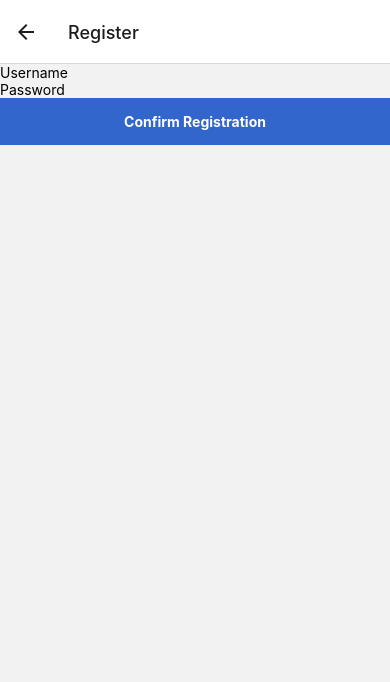
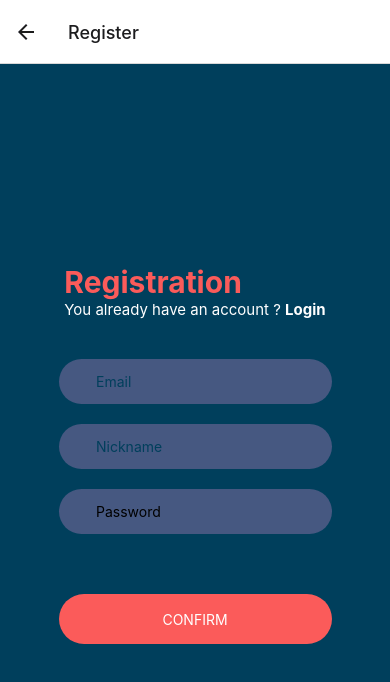
Before and after one commit to karimdahoumane/fyc-mobile, a React Native app: screen /Register in a window 390 px wide. Shown: the top 682 px of the page. Built offline with nearby package versions, Linux system fonts and the light colour scheme.

Commit message:
(feat): Login / Logout / Register are all working good

```diff
--- a/src/Auth/Login.js
+++ b/src/Auth/Login.js
@@ -1,35 +1,46 @@
-import React, { useState } from 'react';
-import { StyleSheet, Text, View, TextInput, TouchableOpacity, StatusBar } from 'react-native';
-import { useNavigation } from '@react-navigation/native';
-import { API_URL } from '../Utils/Constants';
-import { storeToken, getToken } from './TokenProvider';
+import React, { useState } from "react";
+import {
+  StyleSheet,
+  Text,
+  View,
+  TextInput,
+  TouchableOpacity,
+  StatusBar,
+} from "react-native";
+import { useNavigation } from "@react-navigation/native";
+import { API_URL } from "../Utils/Constants";
+import { storeToken, getToken } from "./TokenProvider";
 
 const Login = () => {
-    const [username, setUsername] = useState('');
-    const [password, setPassword] = useState('');
-    const [error, setError] = useState('');
+  const [username, setUsername] = useState("");
+  const [password, setPassword] = useState("");
+  const [error, setError] = useState("");
 
   const navigation = useNavigation();
 
   const handleLogin = async () => {
     try {
-            const response = await fetch(API_URL+'auth/login', {
-                method: 'POST',
+      const response = await fetch(API_URL + "auth/login", {
+        method: "POST",
         headers: {
-                    'Content-Type': 'application/json',
+          "Content-Type": "application/json",
         },
         body: JSON.stringify({
-                    username,
-                    password,
+          username: username,
+          password: password,
         }),
       });
+      if (!response.ok) {
+        setError("Invalid username or password");
+        return;
+      }
       const json = await response.json();
       if (json.access_token) {
-                console.log(json.access_token);
         storeToken(json.access_token);
-                navigation.navigate('Home');
+        navigation.navigate("Home");
+        setError("");
       } else {
-                setError(json.message);
+        setError("Invalid username or password");
       }
     } catch (error) {
       console.error(error);
@@ -37,12 +48,15 @@ const Login = () => {
   };
 
   const navigateToRegister = () => {
-        navigation.navigate('Register');
-    }
+    navigation.navigate("Register");
+  };
 
   return (
     <View style={styles.container}>
       <StatusBar style="auto" />
+      <View style={styles.welcomeView}>
+        <Text style={styles.welcomeText}>Welcome to the Login Page</Text>
+      </View>
       <View style={styles.inputView}>
         <TextInput
           style={styles.TextInput}
@@ -59,16 +73,15 @@ const Login = () => {
           onChangeText={(password) => setPassword(password)}
         />
       </View>
-            {error &&
-                    <Text style={styles.errorText}>{error}</Text>
-            }
+      {error && <Text style={styles.errorText}>{error}</Text>}
       <TouchableOpacity style={styles.loginBtn} onPress={handleLogin}>
         <Text style={styles.loginText}>LOGIN</Text>
       </TouchableOpacity>
+      <TouchableOpacity style={styles.registerBtn} onPress={navigateToRegister}>
+        <Text style={styles.registerText}>REGISTER</Text>
+      </TouchableOpacity>
     </View>
   );
-
-
 };
 const styles = StyleSheet.create({
   container: {
@@ -77,10 +90,22 @@ const styles = StyleSheet.create({
     alignItems: "center",
     justifyContent: "center",
   },
+  welcomeView: {
+    backgroundColor: "#FFC0CB",
+    borderRadius: 30,
+    width: "60%",
+    height: 45,
+    marginBottom: 20,
+    alignItems: "center",
+  },
+  welcomeText: {
+    color: "#fff",
+    fontWeight: "bold",
+  },
   inputView: {
     backgroundColor: "#FFC0CB",
     borderRadius: 30,
-        width: "70%",
+    width: "60%",
     height: 45,
     marginBottom: 20,
     alignItems: "center",
@@ -92,16 +117,33 @@ const styles = StyleSheet.create({
     marginLeft: 20,
   },
   loginBtn: {
-        width:"80%",
-        borderRadius:25,
-        height:50,
-        alignItems:"center",
-        justifyContent:"center",
-        marginTop:40,
-        backgroundColor:"#FF1493",
+    width: "80%",
+    borderRadius: 25,
+    height: 50,
+    alignItems: "center",
+    justifyContent: "center",
+    marginTop: 40,
+    backgroundColor: "#FF1493",
+  },
+  loginText: {
+    color: "#fff",
+    fontWeight: "bold",
+  },
+  registerBtn: {
+    width: "80%",
+    borderRadius: 25,
+    height: 50,
+    alignItems: "center",
+    justifyContent: "center",
+    marginTop: 40,
+    backgroundColor: "#FF1493",
+  },
+  registerText: {
+    color: "#fff",
+    fontWeight: "bold",
   },
   errorText: {
-        color: 'red',
+    color: "red",
   },
 });
 
--- /dev/null
+++ b/src/Auth/Logout.js
@@ -0,0 +1,40 @@
+import React, { useState } from 'react';
+import { StyleSheet, Text, View, TouchableOpacity } from 'react-native';
+import { useNavigation } from '@react-navigation/native';
+import { removeToken } from './TokenProvider';
+
+const Logout = ({ navigation }) => {
+    const handleLogout = async () => {
+        await removeToken();
+        navigation.navigate('Login');
+    };
+
+    return (
+        <View style={styles.container}>
+            <TouchableOpacity style={styles.logoutBtn} onPress={handleLogout}>
+                <Text style={styles.logoutText}>LOGOUT</Text>
+            </TouchableOpacity>
+        </View>
+    );
+};
+
+const styles = StyleSheet.create({
+    container: {
+        alignItems: 'center',
+        justifyContent: 'center',
+    },
+    logoutBtn: {
+        width:"80%",
+        borderRadius:25,
+        height:50,
+        alignItems:"center",
+        justifyContent:"center",
+        backgroundColor:"#FF1493",
+    },
+    logoutText: {
+        color: '#fff',
+        fontWeight: 'bold',
+    },
+});
+
+export default Logout;
--- a/src/Auth/Register.js
+++ b/src/Auth/Register.js
@@ -1,41 +1,146 @@
 import React, { useState } from 'react';
-import { View, Text, TextInput, Button} from 'react-native';
-import axios from 'axios';
-import SubmitButton from '../Components/SubmitButton';
+import { StyleSheet, Text, View, TextInput, TouchableOpacity, StatusBar } from 'react-native';
+import { useNavigation } from '@react-navigation/native';
+import { API_URL } from '../Utils/Constants';
 
 const Register = () => {
-    const [username, setUsername] = useState('');
+    const [email, setEmail] = useState('');
+    const [nickname, setNickname] = useState('');
     const [password, setPassword] = useState('');
     const [error, setError] = useState('');
 
-    const handleSubmit = async () => {
+    const navigation = useNavigation();
+
+    const handleRegister = async () => {
         try {
-            const response = await axios.post('http://localhost:3001/auth/register', {
-                username,
+            const response = await fetch(API_URL+'users', {
+                method: 'POST',
+                headers: {
+                    'Content-Type': 'application/json',
+                },
+                body: JSON.stringify({
+                    email,
+                    nickname,
                     password,
+                }),
             });
-        } catch (err) {
-            setError('An error occurred. Please try again.');
+            const json = await response.json();
+
+            console.log(json);
+            if (json.email) {
+                navigation.navigate('Login');
+                setEmail('');
+                setNickname('');
+                setPassword('');
+                setError('');
+            } else {
+                setError('Invalid username or password');
+            }
+        } catch (error) {
+            console.error(error);
         }
     };
 
+    const navigateToLogin = () => {
+        navigation.navigate('Login');
+    }
+
     return (
-        <View>
+      <View style={styles.container}>
+        <StatusBar style="auto" />
+        <View style={styles.welcomeView}>
+          <Text style={styles.welcomeText}>Registration</Text>
+          <TouchableOpacity onPress={navigateToLogin}>
+            <Text style={styles.loginText}>
+              You already have an account ? <Text style={{ fontWeight: 'bold' }}>Login</Text>
+            </Text>
+          </TouchableOpacity>
+        </View>
+        <View style={styles.inputView}>
           <TextInput
-                placeholder="Username"
-                value={username}
-                onChangeText={setUsername}
+            style={styles.TextInput}
+            placeholder="Email"
+            placeholderTextColor="#003f5c"
+            onChangeText={(email) => setEmail(email)}
           />
+        </View>
+        <View style={styles.inputView}>
           <TextInput
+            style={styles.TextInput}
+            placeholder="Nickname"
+            placeholderTextColor="#003f5c"
+            onChangeText={(nickname) => setNickname(nickname)}
+          />
+        </View>
+        <View style={styles.inputView}>
+          <TextInput
+            style={styles.TextInput}
             placeholder="Password"
             secureTextEntry={true}
-                value={password}
-                onChangeText={setPassword}
+            onChangeText={(password) => setPassword(password)}
           />
-            <SubmitButton title="Confirm Registration" onPress={handleSubmit} />
-            {error && <Text>{error}</Text>}
+        </View>
+        {error && <Text style={styles.errorText}>{error}</Text>}
+        <TouchableOpacity
+          style={styles.registerBtn}
+          onPress={handleRegister}
+        >
+          <Text style={styles.registerText}>CONFIRM</Text>
+        </TouchableOpacity>
       </View>
     );
-}
+
+
+};
+const styles = StyleSheet.create({
+    container: {
+        flex: 1,
+        backgroundColor: '#003f5c',
+        alignItems: 'center',
+        justifyContent: 'center',
+    },
+    welcomeView: {
+        marginBottom: 40,
+    },
+    welcomeText: {
+        fontSize: 30,
+        color: '#fb5b5a',
+        fontWeight: 'bold',
+    },
+    loginText: {
+        color: 'white',
+        fontSize: 15,
+    },
+    inputView: {
+        backgroundColor: '#465881',
+        borderRadius: 30,
+        width: '70%',
+        height: 45,
+        marginBottom: 20,
+        alignItems: 'center',
+    },
+    TextInput: {
+        height: 50,
+        flex: 1,
+        padding: 10,
+        marginLeft: 20,
+    },
+    registerBtn: {
+        width: '70%',
+        borderRadius: 25,
+        height: 50,
+        alignItems: 'center',
+        justifyContent: 'center',
+        marginTop: 40,
+        backgroundColor: '#fb5b5a',
+    },
+    registerText: {
+        color: 'white',
+    },
+    errorText: {
+        color: 'red',
+        marginBottom: 20,
+    },
+});
 
 export default Register;
```
Also changed, not shown: src/Views/Home.js (+18 -25 lines). Lines whose indentation alone changed are shown as unchanged.
